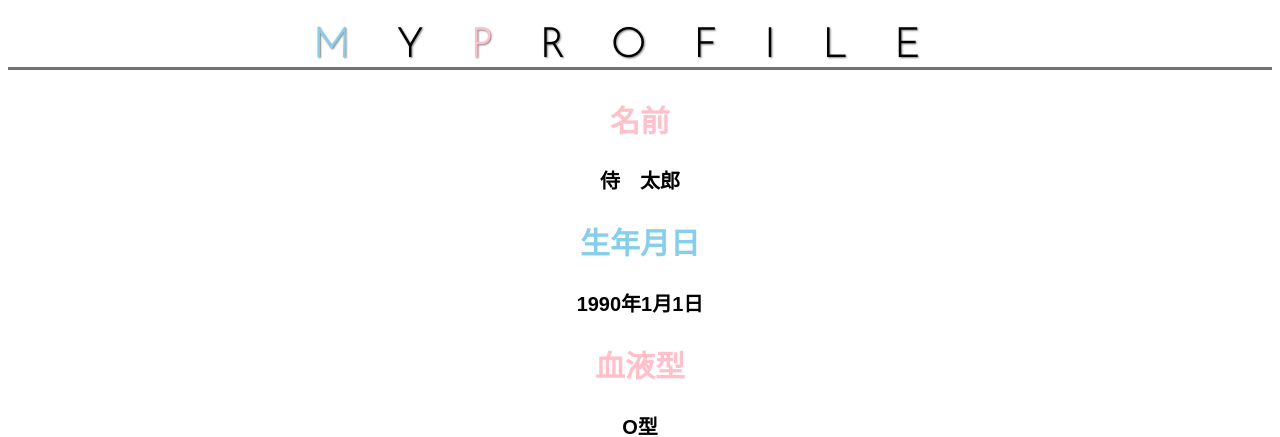
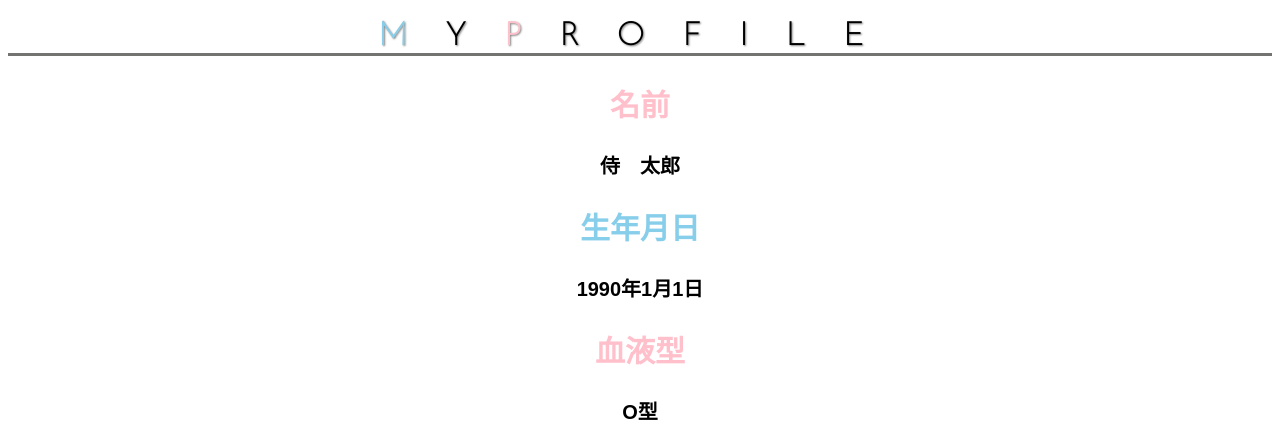
Before and after one commit to shin604/html-css-kadai, a PHP site: page /kadai_014.html in a window 1280 px wide. Shown: the top 437 px of the page. Run offline with PHP 8.4, Linux system fonts and the light colour scheme.

Commit message:
Add files via upload

```diff
--- a/kadai_014/style.css
+++ b/kadai_014/style.css
@@ -7,7 +7,7 @@ body {
 
 h1 {
   font-family: "Josefin Sans", sans-serif;
-  font-size: 2em;
+  font-size: 2rem;
   border-bottom: solid 3px rgb(115, 115, 114);
   letter-spacing: 1.2em;
   text-shadow:1px 1px 2px gray;
```
